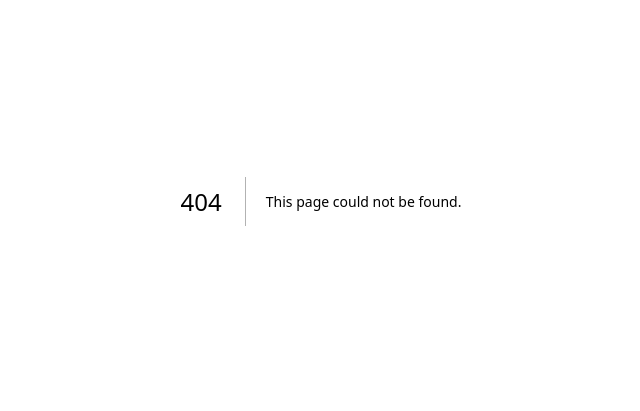
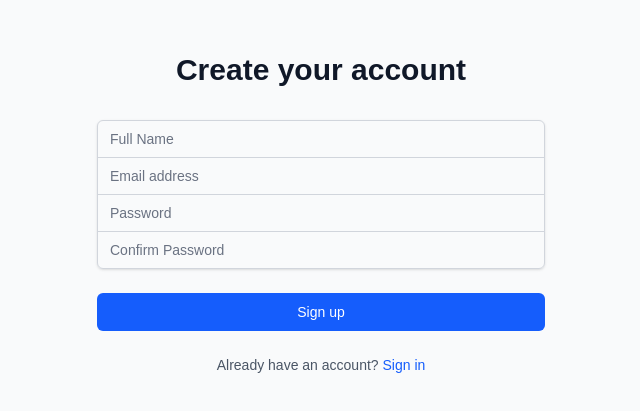
Before and after one commit to sayoojstherattil/latest, a Next.js app: page /signup in a window 1280 px wide. Before the commit this address had no page. Shown: the part 199-610 px from the top of the page, without its empty margins (319-959 px from the left). Built offline with nearby package versions, Linux system fonts and the light colour scheme.

Commit message:
added signup page

```diff
--- a/app/page.tsx
+++ b/app/page.tsx
@@ -30,9 +30,10 @@ const App: React.FC = () => {
   // Check auth state and load data
   useEffect(() => {
     const authToken = localStorage.getItem('authToken');
-    setIsAuthenticated(!!authToken);
+    const currentUser = localStorage.getItem('currentUser');
+    setIsAuthenticated(!!(authToken && currentUser));
 
-    if (authToken) {
+    if (authToken && currentUser) {
       loadData();
     } else {
       setIsLoading(false);
--- /dev/null
+++ b/app/signup/page.tsx
@@ -0,0 +1,9 @@
+// app/signup/page.tsx
+"use client"
+
+import React from 'react';
+import SignupForm from '@/components/SignupForm';
+
+export default function Page() {
+  return <SignupForm />;
+}
--- a/components/LoginForm.tsx
+++ b/components/LoginForm.tsx
@@ -1,7 +1,6 @@
-"use client"
-
 import React, { useState } from 'react';
 import { useRouter } from 'next/navigation';
+import Link from 'next/link';
 
 const LoginForm: React.FC = () => {
   const [email, setEmail] = useState('');
@@ -10,102 +9,88 @@ const LoginForm: React.FC = () => {
   const [isLoading, setIsLoading] = useState(false);
   const router = useRouter();
 
-  const demoCredentials = [
-    { email: 'user@example.com', password: 'password123' },
-    { email: 'test@test.com', password: 'test123' }
-  ];
-
   const handleSubmit = async (e: React.FormEvent) => {
     e.preventDefault();
     setError('');
-    setIsLoading(true);
 
-    // Basic validation
     if (!email || !password) {
-      setError('Please fill in all fields');
-      setIsLoading(false);
+      setError('Email and password are required');
       return;
     }
 
-    // Simulate API call delay
-    await new Promise(resolve => setTimeout(resolve, 500));
+    setIsLoading(true);
 
     try {
-      // Check against demo credentials
-      const isValid = demoCredentials.some(
-        cred => cred.email === email && cred.password === password
-      );
+      // In a real app, this would be an API call
+      // For this localStorage implementation, we'll simulate authentication
 
-      if (!isValid) {
-        throw new Error('Invalid email or password');
+      const users = JSON.parse(localStorage.getItem('users') || '[]');
+      const user = users.find((u: any) => u.email === email && u.password === password);
+
+      if (!user) {
+        setError('Invalid email or password');
+        setIsLoading(false);
+        return;
       }
 
-      // Store auth token and reload
-      localStorage.setItem('authToken', 'dummy-token');
-      window.location.href = '/';
+      // Set auth token
+      const authToken = `token_${user.id}`;
+      localStorage.setItem('authToken', authToken);
+      localStorage.setItem('currentUser', JSON.stringify({
+        id: user.id,
+        email: user.email,
+        name: user.name
+      }));
+
+      // Redirect to app
+      router.push('/app');
     } catch (err) {
-      setError(err instanceof Error ? err.message : 'Login failed');
+      console.error('Login error:', err);
+      setError('Failed to log in. Please try again.');
+    } finally {
       setIsLoading(false);
     }
   };
 
   return (
     <div className="min-h-screen flex items-center justify-center bg-gray-50 py-12 px-4 sm:px-6 lg:px-8">
-      <div className="max-w-md w-full space-y-8 bg-white p-8 rounded-lg shadow">
-        <div className="text-center">
-          <h2 className="mt-6 text-3xl font-extrabold text-gray-900">
+      <div className="max-w-md w-full space-y-8">
+        <div>
+          <h2 className="mt-6 text-center text-3xl font-extrabold text-gray-900">
             Sign in to your account
           </h2>
-          <p className="mt-2 text-sm text-gray-600">
-            Use demo credentials: user@example.com / password123
-          </p>
         </div>
-
-        {error && (
-          <div className="bg-red-50 border-l-4 border-red-500 p-4">
-            <div className="flex">
-              <div className="flex-shrink-0">
-                <svg className="h-5 w-5 text-red-500" xmlns="http://www.w3.org/2000/svg" viewBox="0 0 20 20" fill="currentColor">
-                  <path fillRule="evenodd" d="M10 18a8 8 0 100-16 8 8 0 000 16zM8.707 7.293a1 1 0 00-1.414 1.414L8.586 10l-1.293 1.293a1 1 0 101.414 1.414L10 11.414l1.293 1.293a1 1 0 001.414-1.414L11.414 10l1.293-1.293a1 1 0 00-1.414-1.414L10 8.586 8.707 7.293z" clipRule="evenodd" />
-                </svg>
-              </div>
-              <div className="ml-3">
-                <p className="text-sm text-red-700">{error}</p>
-              </div>
+        <form className="mt-8 space-y-6" onSubmit={handleSubmit}>
+          {error && (
+            <div className="p-3 bg-red-100 border border-red-400 text-red-700 rounded">
+              {error}
             </div>
-          </div>
-        )}
-
-        <form className="mt-8 space-y-6" onSubmit={handleSubmit}>
-          <div className="rounded-md shadow-sm space-y-4">
+          )}
+          <div className="rounded-md shadow-sm -space-y-px">
             <div>
-              <label htmlFor="email" className="block text-sm font-medium text-gray-700 mb-1">
-                Email address
-              </label>
+              <label htmlFor="email-address" className="sr-only">Email address</label>
               <input
-                id="email"
+                id="email-address"
                 name="email"
                 type="email"
                 autoComplete="email"
                 required
-                className="appearance-none relative block w-full px-3 py-2 border border-gray-300 placeholder-gray-500 text-gray-900 rounded-md focus:outline-none focus:ring-blue-500 focus:border-blue-500 focus:z-10 sm:text-sm"
-                placeholder="user@example.com"
+                className="appearance-none rounded-none relative block w-full px-3 py-2 border border-gray-300 placeholder-gray-500 text-gray-900 rounded-t-md focus:outline-none focus:ring-blue-500 focus:border-blue-500 focus:z-10 sm:text-sm"
+                placeholder="Email address"
                 value={email}
                 onChange={(e) => setEmail(e.target.value)}
               />
             </div>
             <div>
-              <label htmlFor="password" className="block text-sm font-medium text-gray-700 mb-1">
-                Password
-              </label>
+              <label htmlFor="password" className="sr-only">Password</label>
               <input
                 id="password"
                 name="password"
                 type="password"
                 autoComplete="current-password"
                 required
-                className="appearance-none relative block w-full px-3 py-2 border border-gray-300 placeholder-gray-500 text-gray-900 rounded-md focus:outline-none focus:ring-blue-500 focus:border-blue-500 focus:z-10 sm:text-sm"
-                placeholder="••••••••"
+                className="appearance-none rounded-none relative block w-full px-3 py-2 border border-gray-300 placeholder-gray-500 text-gray-900 rounded-b-md focus:outline-none focus:ring-blue-500 focus:border-blue-500 focus:z-10 sm:text-sm"
+                placeholder="Password"
                 value={password}
                 onChange={(e) => setPassword(e.target.value)}
               />
@@ -116,35 +101,30 @@ const LoginForm: React.FC = () => {
             <button
               type="submit"
               disabled={isLoading}
-              className={`group relative w-full flex justify-center py-2 px-4 border border-transparent text-sm font-medium rounded-md text-white bg-blue-600 hover:bg-blue-700 focus:outline-none focus:ring-2 focus:ring-offset-2 focus:ring-blue-500 ${
-                isLoading ? 'opacity-75 cursor-not-allowed' : ''
-              }`}
+              className="group relative w-full flex justify-center py-2 px-4 border border-transparent text-sm font-medium rounded-md text-white bg-blue-600 hover:bg-blue-700 focus:outline-none focus:ring-2 focus:ring-offset-2 focus:ring-blue-500"
             >
               {isLoading ? (
-                <>
-                  <svg className="animate-spin -ml-1 mr-3 h-5 w-5 text-white" xmlns="http://www.w3.org/2000/svg" fill="none" viewBox="0 0 24 24">
+                <span className="absolute left-0 inset-y-0 flex items-center pl-3">
+                  <svg className="animate-spin h-5 w-5 text-white" xmlns="http://www.w3.org/2000/svg" fill="none" viewBox="0 0 24 24">
                     <circle className="opacity-25" cx="12" cy="12" r="10" stroke="currentColor" strokeWidth="4"></circle>
                     <path className="opacity-75" fill="currentColor" d="M4 12a8 8 0 018-8V0C5.373 0 0 5.373 0 12h4zm2 5.291A7.962 7.962 0 014 12H0c0 3.042 1.135 5.824 3 7.938l3-2.647z"></path>
                   </svg>
-                  Signing in...
-                </>
-              ) : 'Sign in'}
+                </span>
+              ) : (
+                "Sign in"
+              )}
             </button>
           </div>
+
+          <div className="text-center">
+            <p className="text-sm text-gray-600">
+              Don't have an account?{' '}
+              <Link href="/signup" className="font-medium text-blue-600 hover:text-blue-500">
+                Sign up
+              </Link>
+            </p>
+          </div>
         </form>
-
-        <div className="text-center text-sm text-gray-600">
-          <button
-            type="button"
-            onClick={() => {
-              setEmail('user@example.com');
-              setPassword('password123');
-            }}
-            className="font-medium text-blue-600 hover:text-blue-500"
-          >
-            Auto-fill demo credentials
-          </button>
-        </div>
       </div>
     </div>
   );
--- a/components/LogoutButton.tsx
+++ b/components/LogoutButton.tsx
@@ -1,22 +1,26 @@
 "use client"
 
+import React from 'react';
 import { useRouter } from 'next/navigation';
 
-const LogoutButton = () => {
+const LogoutButton: React.FC = () => {
   const router = useRouter();
 
   const handleLogout = () => {
-    // Clear all auth-related data
+    // Remove authentication data
     localStorage.removeItem('authToken');
-    // Force full page reload to reset all state
+    localStorage.removeItem('currentUser');
+    localStorage.removeItem('tasks');
+    localStorage.removeItem('categories');
+
+    // Force a page reload to clear any in-memory state
     window.location.href = '/';
   };
 
   return (
     <button
       onClick={handleLogout}
-      className="px-3 py-1 text-sm text-red-600 hover:text-red-800 hover:bg-red-50 rounded transition-colors"
-      aria-label="Logout"
+      className="px-3 py-1 bg-red-500 text-white rounded hover:bg-red-600"
     >
       Logout
     </button>
--- /dev/null
+++ b/components/SignupForm.tsx
@@ -0,0 +1,193 @@
+import React, { useState } from 'react';
+import { useRouter } from 'next/navigation';
+import Link from 'next/link';
+
+const SignupForm: React.FC = () => {
+  const [email, setEmail] = useState('');
+  const [password, setPassword] = useState('');
+  const [confirmPassword, setConfirmPassword] = useState('');
+  const [name, setName] = useState('');
+  const [error, setError] = useState('');
+  const [isLoading, setIsLoading] = useState(false);
+  const router = useRouter();
+
+  const handleSubmit = async (e: React.FormEvent) => {
+    e.preventDefault();
+    setError('');
+
+    // Validate form inputs
+    if (!email || !password || !confirmPassword || !name) {
+      setError('All fields are required');
+      return;
+    }
+
+    if (password !== confirmPassword) {
+      setError('Passwords do not match');
+      return;
+    }
+
+    if (password.length < 6) {
+      setError('Password must be at least 6 characters long');
+      return;
+    }
+
+    setIsLoading(true);
+
+    try {
+      // In a real app, this would be an API call to create a user
+      // For this localStorage implementation, we'll simulate user creation
+
+      // Check if email already exists
+      const users = JSON.parse(localStorage.getItem('users') || '[]');
+      if (users.some((user: any) => user.email === email)) {
+        setError('Email already in use');
+        setIsLoading(false);
+        return;
+      }
+
+      // Create new user
+      const newUser = {
+        id: Date.now().toString(),
+        email,
+        name,
+        password, // In a real app, this would be hashed
+        createdAt: new Date().toISOString()
+      };
+
+      // Add user to local storage
+      users.push(newUser);
+      localStorage.setItem('users', JSON.stringify(users));
+
+      // Create auth token
+      const authToken = `token_${newUser.id}`;
+      localStorage.setItem('authToken', authToken);
+      localStorage.setItem('currentUser', JSON.stringify({
+        id: newUser.id,
+        email: newUser.email,
+        name: newUser.name
+      }));
+
+      // Initialize empty task and category lists for the new user
+      localStorage.setItem('tasks', JSON.stringify([]));
+      localStorage.setItem('categories', JSON.stringify([
+        { id: 'work', name: 'Work', color: '#4299e1' },
+        { id: 'personal', name: 'Personal', color: '#48bb78' },
+        { id: 'shopping', name: 'Shopping', color: '#ed8936' },
+      ]));
+
+      // Redirect to app
+      router.push('/');
+    } catch (err) {
+      console.error('Signup error:', err);
+      setError('Failed to create account. Please try again.');
+    } finally {
+      setIsLoading(false);
+    }
+  };
+
+  return (
+    <div className="min-h-screen flex items-center justify-center bg-gray-50 py-12 px-4 sm:px-6 lg:px-8">
+      <div className="max-w-md w-full space-y-8">
+        <div>
+          <h2 className="mt-6 text-center text-3xl font-extrabold text-gray-900">
+            Create your account
+          </h2>
+        </div>
+        <form className="mt-8 space-y-6" onSubmit={handleSubmit}>
+          {error && (
+            <div className="p-3 bg-red-100 border border-red-400 text-red-700 rounded">
+              {error}
+            </div>
+          )}
+          <div className="rounded-md shadow-sm -space-y-px">
+            <div>
+              <label htmlFor="name" className="sr-only">Full Name</label>
+              <input
+                id="name"
+                name="name"
+                type="text"
+                required
+                className="appearance-none rounded-none relative block w-full px-3 py-2 border border-gray-300 placeholder-gray-500 text-gray-900 rounded-t-md focus:outline-none focus:ring-blue-500 focus:border-blue-500 focus:z-10 sm:text-sm"
+                placeholder="Full Name"
+                value={name}
+                onChange={(e) => setName(e.target.value)}
+              />
+            </div>
+            <div>
+              <label htmlFor="email-address" className="sr-only">Email address</label>
+              <input
+                id="email-address"
+                name="email"
+                type="email"
+                autoComplete="email"
+                required
+                className="appearance-none rounded-none relative block w-full px-3 py-2 border border-gray-300 placeholder-gray-500 text-gray-900 focus:outline-none focus:ring-blue-500 focus:border-blue-500 focus:z-10 sm:text-sm"
+                placeholder="Email address"
+                value={email}
+                onChange={(e) => setEmail(e.target.value)}
+              />
+            </div>
+            <div>
+              <label htmlFor="password" className="sr-only">Password</label>
+              <input
+                id="password"
+                name="password"
+                type="password"
+                autoComplete="new-password"
+                required
+                className="appearance-none rounded-none relative block w-full px-3 py-2 border border-gray-300 placeholder-gray-500 text-gray-900 focus:outline-none focus:ring-blue-500 focus:border-blue-500 focus:z-10 sm:text-sm"
+                placeholder="Password"
+                value={password}
+                onChange={(e) => setPassword(e.target.value)}
+              />
+            </div>
+            <div>
+              <label htmlFor="confirm-password" className="sr-only">Confirm Password</label>
+              <input
+                id="confirm-password"
+                name="confirmPassword"
+                type="password"
+                autoComplete="new-password"
+                required
+                className="appearance-none rounded-none relative block w-full px-3 py-2 border border-gray-300 placeholder-gray-500 text-gray-900 rounded-b-md focus:outline-none focus:ring-blue-500 focus:border-blue-500 focus:z-10 sm:text-sm"
+                placeholder="Confirm Password"
+                value={confirmPassword}
+                onChange={(e) => setConfirmPassword(e.target.value)}
+              />
+            </div>
+          </div>
+
+          <div>
+            <button
+              type="submit"
+              disabled={isLoading}
+              className="group relative w-full flex justify-center py-2 px-4 border border-transparent text-sm font-medium rounded-md text-white bg-blue-600 hover:bg-blue-700 focus:outline-none focus:ring-2 focus:ring-offset-2 focus:ring-blue-500"
+            >
+              {isLoading ? (
+                <span className="absolute left-0 inset-y-0 flex items-center pl-3">
+                  <svg className="animate-spin h-5 w-5 text-white" xmlns="http://www.w3.org/2000/svg" fill="none" viewBox="0 0 24 24">
+                    <circle className="opacity-25" cx="12" cy="12" r="10" stroke="currentColor" strokeWidth="4"></circle>
+                    <path className="opacity-75" fill="currentColor" d="M4 12a8 8 0 018-8V0C5.373 0 0 5.373 0 12h4zm2 5.291A7.962 7.962 0 014 12H0c0 3.042 1.135 5.824 3 7.938l3-2.647z"></path>
+                  </svg>
+                </span>
+              ) : (
+                "Sign up"
+              )}
+            </button>
+          </div>
+
+          <div className="text-center">
+            <p className="text-sm text-gray-600">
+              Already have an account?{' '}
+              <Link href="/" className="font-medium text-blue-600 hover:text-blue-500">
+                Sign in
+              </Link>
+            </p>
+          </div>
+        </form>
+      </div>
+    </div>
+  );
+};
+
+export default SignupForm;
```
